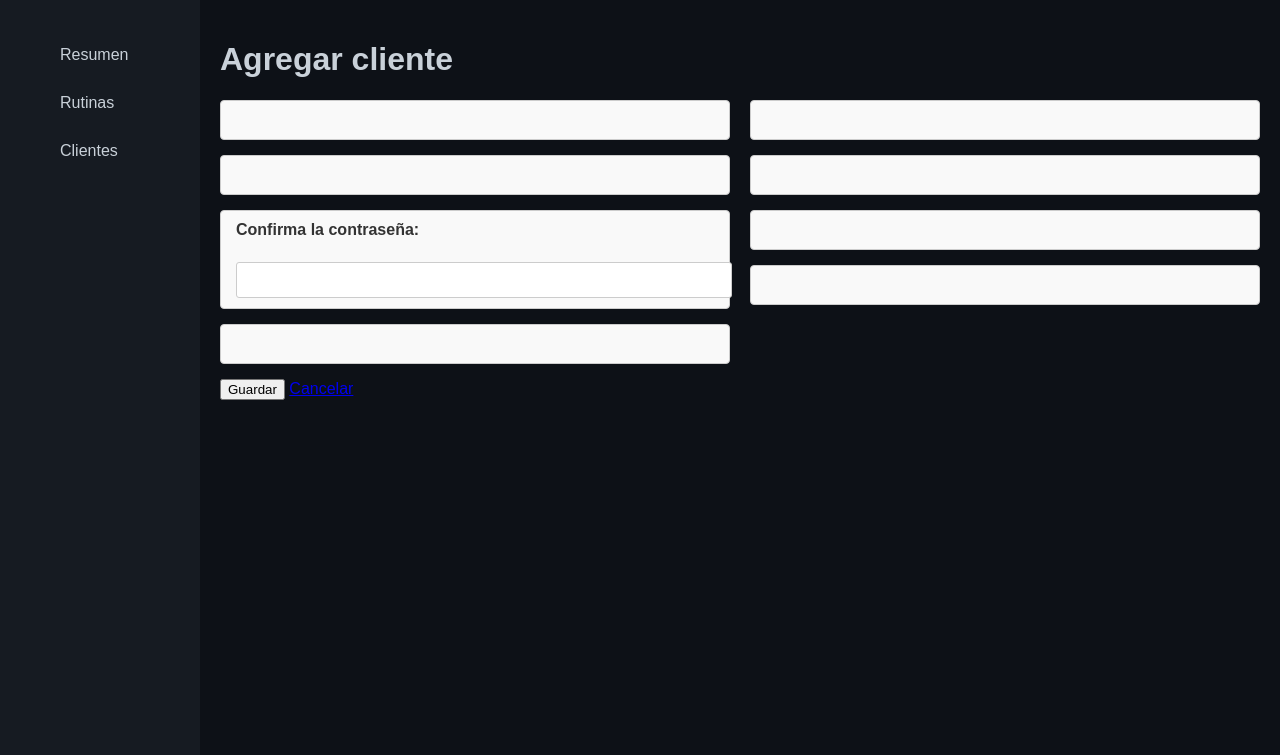
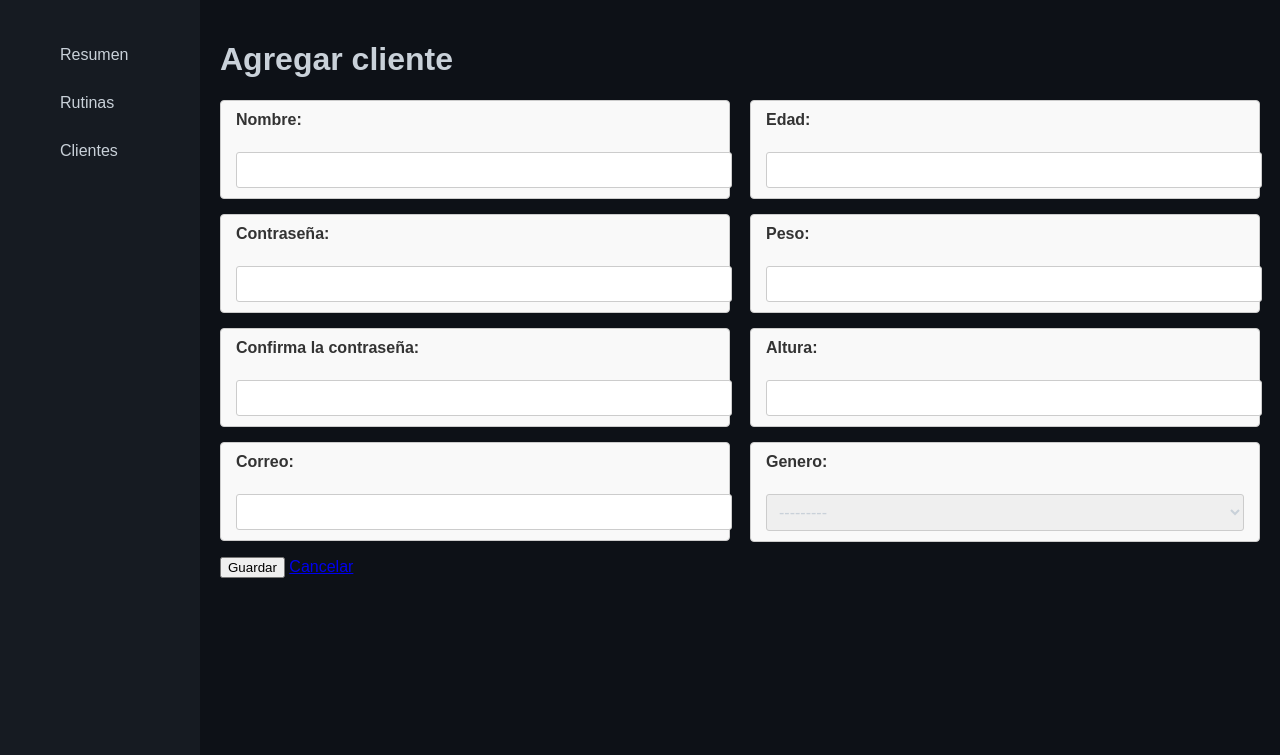
Before and after one commit to Brandon-dev314/mi_rutinas, a Django app: page /panel/clientes/nuevo/ in a window 1280 px wide. Shown: the part 45-800 px from the top of the page. Run offline with Django 5.2, Linux system fonts and the light colour scheme; the visitor is signed in with stand-in values (Sample User, id 1); data that the repository does not hold is empty.

Commit message:
Update cliente_form.html

```diff
--- a/usuarios/templates/usuarios/cliente_form.html
+++ b/usuarios/templates/usuarios/cliente_form.html
@@ -11,16 +11,16 @@
       <div class="cliente-row">
         <div class="cliente-col">
           <div class="cliente-field{% if form.username.errors %} error{% endif %}">
-            {{ form.username.label_tag }}<br>
-            {{ form.username }}
-            {% for error in form.username.errors %}
+            {{ form.Nombre.label_tag }}<br>
+            {{ form.Nombre }}
+            {% for error in form.Nombre.errors %}
               <small class="error-text">{{ error }}</small>
             {% endfor %}
           </div>
           <div class="cliente-field{% if form.password1.errors %} error{% endif %}">
-            {{ form.password1.label_tag }}<br>
-            {{ form.password1 }}
-            {% for error in form.password1.errors %}
+            {{ form.Contraseña.label_tag }}<br>
+            {{ form.Contraseña }}
+            {% for error in form.Contraseña.errors %}
               <small class="error-text">{{ error }}</small>
             {% endfor %}
           </div>
@@ -32,39 +32,39 @@
             {% endfor %}
           </div>
           <div class="cliente-field{% if form.correo.errors %} error{% endif %}">
-            {{ form.correo.label_tag }}<br>
-            {{ form.correo }}
-            {% for error in form.correo.errors %}
+            {{ form.Correo.label_tag }}<br>
+            {{ form.Correo }}
+            {% for error in form.Correo.errors %}
               <small class="error-text">{{ error }}</small>
             {% endfor %}
           </div>
         </div>
         <div class="cliente-col">
           <div class="cliente-field{% if form.edad.errors %} error{% endif %}">
-            {{ form.edad.label_tag }}<br>
-            {{ form.edad }}
-            {% for error in form.edad.errors %}
+            {{ form.Edad.label_tag }}<br>
+            {{ form.Edad }}
+            {% for error in form.Edad.errors %}
               <small class="error-text">{{ error }}</small>
             {% endfor %}
           </div>
           <div class="cliente-field{% if form.peso.errors %} error{% endif %}">
-            {{ form.peso.label_tag }}<br>
-            {{ form.peso }}
-            {% for error in form.peso.errors %}
+            {{ form.Peso.label_tag }}<br>
+            {{ form.Peso }}
+            {% for error in form.Peso.errors %}
               <small class="error-text">{{ error }}</small>
             {% endfor %}
           </div>
           <div class="cliente-field{% if form.altura.errors %} error{% endif %}">
-            {{ form.altura.label_tag }}<br>
-            {{ form.altura }}
-            {% for error in form.altura.errors %}
+            {{ form.Altura.label_tag }}<br>
+            {{ form.Altura }}
+            {% for error in form.Altura.errors %}
               <small class="error-text">{{ error }}</small>
             {% endfor %}
           </div>
           <div class="cliente-field{% if form.genero.errors %} error{% endif %}">
-            {{ form.genero.label_tag }}<br>
-            {{ form.genero }}
-            {% for error in form.genero.errors %}
+            {{ form.Genero.label_tag }}<br>
+            {{ form.Genero }}
+            {% for error in form.Genero.errors %}
               <small class="error-text">{{ error }}</small>
             {% endfor %}
           </div>
```
